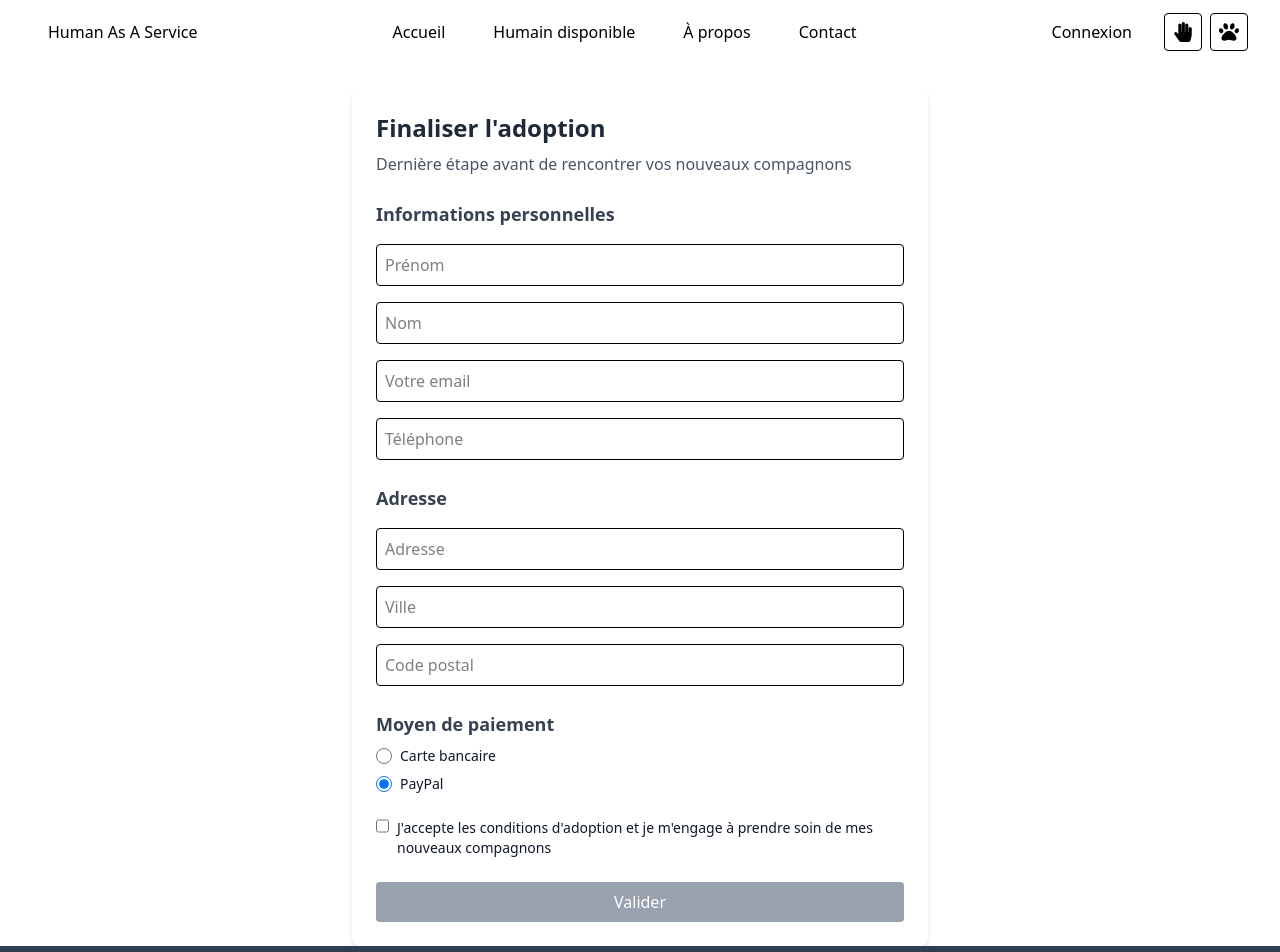
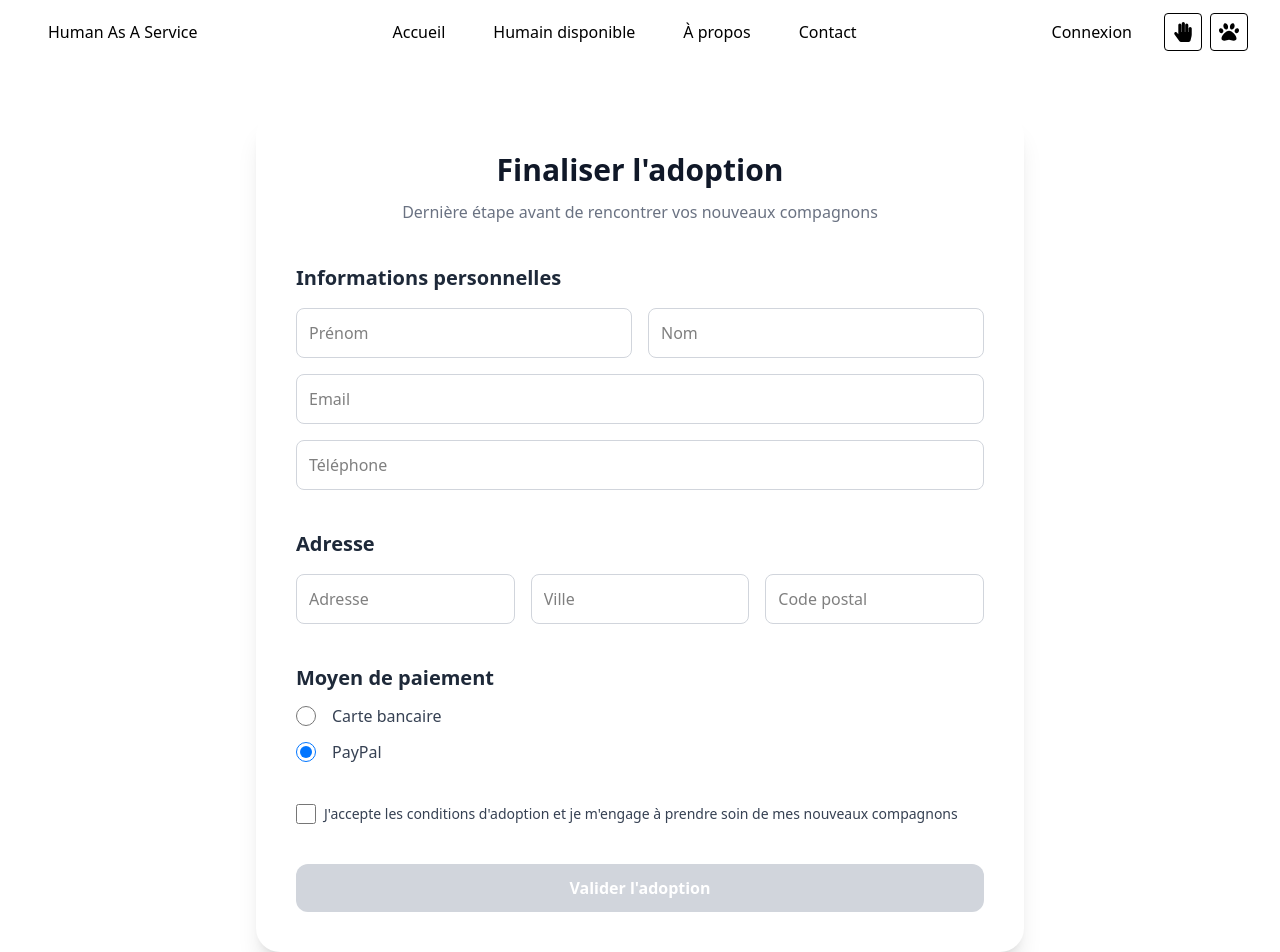
Before and after one commit to clemco23/human-as-a-service-, a React (Vite) app: page /payment in a window 1280 px wide. Shown: the top 952 px of the page. Built offline with nearby package versions, Linux system fonts and the light colour scheme; no server answers.

Commit message:
style payment

```diff
--- a/src/pages/paiement.tsx
+++ b/src/pages/paiement.tsx
@@ -14,87 +14,80 @@
   };
 
   return (
-    <div className="max-w-xl mx-auto p-6 bg-white shadow-md rounded-lg mt-6">
-      <h1 className="text-2xl font-bold mb-2 text-gray-800">Finaliser l'adoption</h1>
-      <p className="mb-6 text-gray-600">Dernière étape avant de rencontrer vos nouveaux compagnons</p>
+    <div className="max-w-3xl mx-auto p-10 bg-white rounded-3xl shadow-xl mt-12 mb-20">
+      <h1 className="text-3xl font-bold mb-3 text-gray-900 text-center">
+        Finaliser l'adoption
+      </h1>
+      <p className="mb-10 text-gray-500 text-center">
+        Dernière étape avant de rencontrer vos nouveaux compagnons
+      </p>
 
-      <form className="space-y-6" onSubmit={handleSubmit}>
+      <form className="space-y-10" onSubmit={handleSubmit}>
         {/* Informations personnelles */}
         <div className="space-y-4">
-          <h2 className="text-lg font-semibold text-gray-700">Informations personnelles</h2>
-          <input type="text" placeholder="Prénom" className="border p-2 w-full rounded focus:ring-2 focus:ring-blue-500 focus:border-blue-500" />
-          <input type="text" placeholder="Nom" className="border p-2 w-full rounded focus:ring-2 focus:ring-blue-500 focus:border-blue-500" />
-          <input type="email" placeholder="Votre email" className="border p-2 w-full rounded focus:ring-2 focus:ring-blue-500 focus:border-blue-500" />
-          <input type="text" placeholder="Téléphone" className="border p-2 w-full rounded focus:ring-2 focus:ring-blue-500 focus:border-blue-500" />
+          <h2 className="text-xl font-semibold text-gray-800">Informations personnelles</h2>
+          <div className="grid grid-cols-1 md:grid-cols-2 gap-4">
+            <input type="text" placeholder="Prénom" className="border border-gray-300 p-3 w-full rounded-lg focus:outline-none focus:ring-2 focus:ring-gray-400" />
+            <input type="text" placeholder="Nom" className="border border-gray-300 p-3 w-full rounded-lg focus:outline-none focus:ring-2 focus:ring-gray-400" />
+          </div>
+          <input type="email" placeholder="Email" className="border border-gray-300 p-3 w-full rounded-lg focus:outline-none focus:ring-2 focus:ring-gray-400" />
+          <input type="text" placeholder="Téléphone" className="border border-gray-300 p-3 w-full rounded-lg focus:outline-none focus:ring-2 focus:ring-gray-400" />
         </div>
 
         {/* Adresse */}
         <div className="space-y-4">
-          <h2 className="text-lg font-semibold text-gray-700">Adresse</h2>
-          <input type="text" placeholder="Adresse" className="border p-2 w-full rounded focus:ring-2 focus:ring-blue-500 focus:border-blue-500" />
-          <input type="text" placeholder="Ville" className="border p-2 w-full rounded focus:ring-2 focus:ring-blue-500 focus:border-blue-500" />
-          <input type="text" placeholder="Code postal" className="border p-2 w-full rounded focus:ring-2 focus:ring-blue-500 focus:border-blue-500" />
+          <h2 className="text-xl font-semibold text-gray-800">Adresse</h2>
+          <div className="grid grid-cols-1 md:grid-cols-3 gap-4">
+            <input type="text" placeholder="Adresse" className="border border-gray-300 p-3 w-full rounded-lg focus:outline-none focus:ring-2 focus:ring-gray-400" />
+            <input type="text" placeholder="Ville" className="border border-gray-300 p-3 w-full rounded-lg focus:outline-none focus:ring-2 focus:ring-gray-400" />
+            <input type="text" placeholder="Code postal" className="border border-gray-300 p-3 w-full rounded-lg focus:outline-none focus:ring-2 focus:ring-gray-400" />
+          </div>
         </div>
 
         {/* Moyen de paiement */}
-        <div className="space-y-2">
-          <h2 className="text-lg font-semibold text-gray-700">Moyen de paiement</h2>
-          <div className="flex items-center mb-2">
-            <input
-              id="radio-cb"
-              type="radio"
-              value="carte"
-              name="paiement"
+        <div className="space-y-3">
+          <h2 className="text-xl font-semibold text-gray-800">Moyen de paiement</h2>
+          <div className="flex items-center gap-4">
+            <input type="radio" id="radio-cb" value="carte" name="paiement"
               checked={moyenPaiement === "carte"}
               onChange={(e) => setMoyenPaiement(e.target.value)}
-              className="w-4 h-4 text-blue-600 border-gray-300 focus:ring-blue-500"
+              className="w-5 h-5 text-gray-700 border-gray-400 focus:ring-gray-400"
             />
-            <label htmlFor="radio-cb" className="ml-2 text-sm text-gray-900">Carte bancaire</label>
+            <label htmlFor="radio-cb" className="text-gray-700">Carte bancaire</label>
           </div>
-          <div className="flex items-center">
-            <input
-              id="radio-paypal"
-              type="radio"
-              value="paypal"
-              name="paiement"
+          <div className="flex items-center gap-4">
+            <input type="radio" id="radio-paypal" value="paypal" name="paiement"
               checked={moyenPaiement === "paypal"}
               onChange={(e) => setMoyenPaiement(e.target.value)}
-              className="w-4 h-4 text-blue-600 border-gray-300 focus:ring-blue-500"
+              className="w-5 h-5 text-gray-700 border-gray-400 focus:ring-gray-400"
             />
-            <label htmlFor="radio-paypal" className="ml-2 text-sm text-gray-900">PayPal</label>
+            <label htmlFor="radio-paypal" className="text-gray-700">PayPal</label>
           </div>
 
-          {/* Champs conditionnels Carte bancaire */}
           {moyenPaiement === "carte" && (
-            <div className="space-y-3 p-4 border rounded-lg bg-gray-50 mt-2">
-              <input type="text" placeholder="Numéro de carte" className="border p-2 w-full rounded focus:ring-2 focus:ring-blue-500 focus:border-blue-500" />
-              <input type="text" placeholder="Date d'expiration (MM/AA)" className="border p-2 w-full rounded focus:ring-2 focus:ring-blue-500 focus:border-red-500" />
-              <input type="text" placeholder="CVV" className="border p-2 w-full rounded focus:ring-2 focus:ring-blue-500 focus:border-blue-500" />
+            <div className="space-y-3 p-5 border rounded-xl bg-gray-50 mt-3">
+              <input type="text" placeholder="Numéro de carte" className="border border-gray-300 p-3 w-full rounded-lg focus:outline-none focus:ring-2 focus:ring-gray-400" />
+              <input type="text" placeholder="Date d'expiration (MM/AA)" className="border border-gray-300 p-3 w-full rounded-lg focus:outline-none focus:ring-2 focus:ring-gray-400" />
+              <input type="text" placeholder="CVV" className="border border-gray-300 p-3 w-full rounded-lg focus:outline-none focus:ring-2 focus:ring-gray-400" />
             </div>
           )}
         </div>
 
         {/* Conditions */}
-        <div className="flex items-start">
-          <input
-            id="conditions"
-            type="checkbox"
-            checked={conditions}
-            onChange={(e) => setConditions(e.target.checked)}
-            className="w-4 h-4 text-blue-600 border-gray-300 rounded focus:ring-blue-500"
+        <div className="flex items-start gap-2">
+          <input type="checkbox" id="conditions" checked={conditions} onChange={(e) => setConditions(e.target.checked)}
+            className="w-5 h-5 text-gray-700 border-gray-300 rounded focus:ring-gray-400"
           />
-          <label htmlFor="conditions" className="ml-2 text-sm text-gray-900">
+          <label htmlFor="conditions" className="text-gray-700 text-sm">
             J'accepte les conditions d'adoption et je m'engage à prendre soin de mes nouveaux compagnons
           </label>
         </div>
 
         {/* Bouton */}
-        <button
-          type="submit"
-          disabled={!conditions}
-          className="w-full bg-red-500 text-white px-4 py-2 rounded hover:bg-red-600 disabled:bg-gray-400 transition"
+        <button type="submit" disabled={!conditions}
+          className="w-full bg-black text-white py-3 rounded-xl font-semibold hover:bg-gray-800 disabled:bg-gray-300 transition"
         >
-          Valider
+          Valider l'adoption
         </button>
       </form>
     </div>
```
